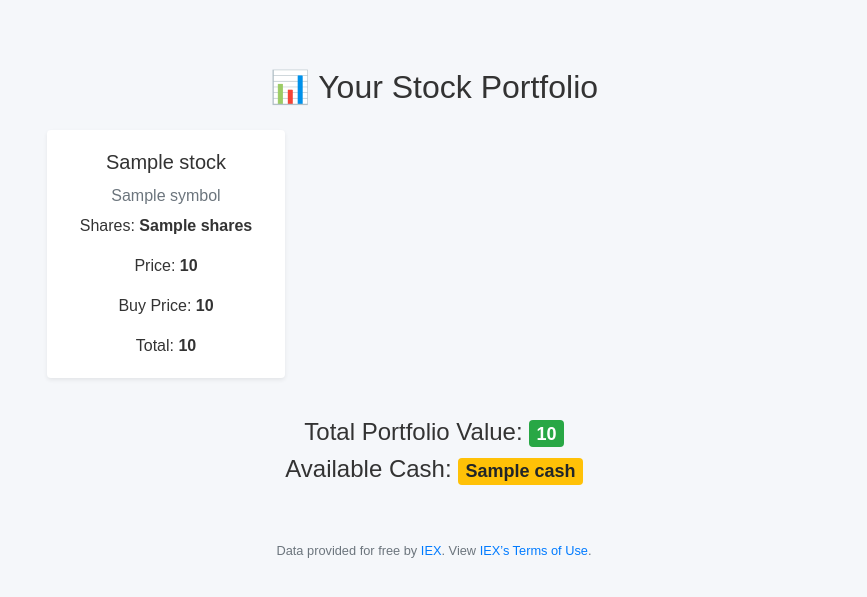
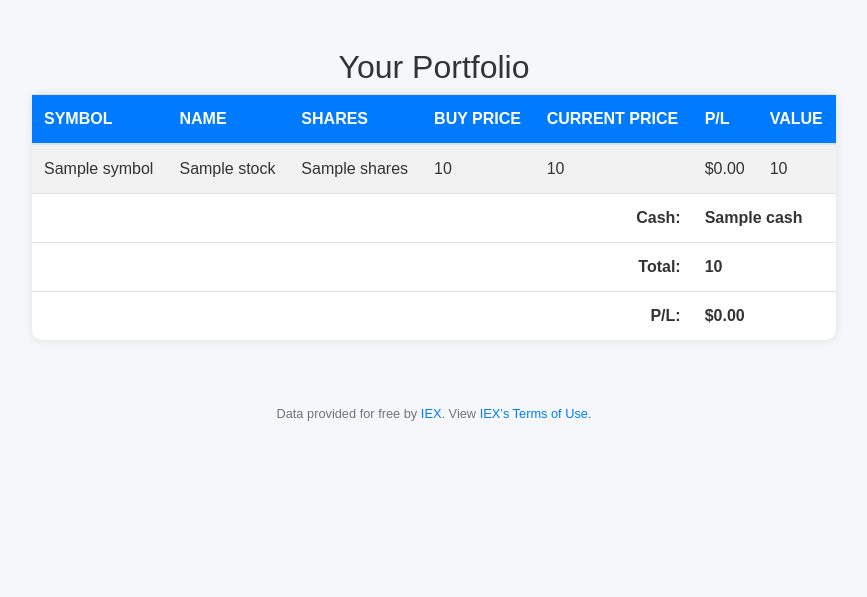
Before and after one commit to vniharika35/Trading_Practice_App, a Flask app: template templates/index.html in a window 1280 px wide. Shown: the part 74-671 px from the top of the page, without its empty margins (206-1073 px from the left). Run offline with Flask 3, Linux system fonts and the light colour scheme; the template is opened without the code that fills it: most values are stand-ins (such as "Sample title", 1, 10 or a date in 2020); parts of the project's set-up code (start-up, migrations or seed data) failed here and were passed over; some libraries are stand-ins or nearby versions.

Commit message:
1st change working

```diff
--- a/application.py
+++ b/application.py
@@ -5,6 +5,7 @@ sys.stdout = sys.stderr
 from cs50 import SQL
 import datetime
 from flask import Flask, flash, jsonify, redirect, render_template, request, session, json
+from config import Config
 from flask_session import Session
 from tempfile import mkdtemp
 from werkzeug.exceptions import default_exceptions, HTTPException, InternalServerError
@@ -16,6 +17,13 @@ from helpers import apology, login_required, lookup, usd, getQuote, lookups
 
 # Configure application
 app = Flask(__name__)
+app.config.from_object(Config)
+
+# Inject config into all templates
+@app.context_processor
+def inject_config():
+    return dict(config=app.config)
+
 
 # Ensure templates are auto-reloaded
 app.config["TEMPLATES_AUTO_RELOAD"] = True
--- /dev/null
+++ b/config.py
@@ -0,0 +1,4 @@
+# config.py
+class Config:
+    # Navigation settings: options are "top" or "sidebar"
+    NAVIGATION_STYLE = "top"  # default is top navigation bar
--- a/templates/index.html
+++ b/templates/index.html
@@ -1,33 +1,45 @@
 {% extends "layout.html" %}
 
-{% block title %}
-    Portfolio
+{% block main %}
+<h2>Your Portfolio</h2>
+<table id="symboltable" class="table table-striped">
+    <thead>
+        <tr>
+            <th>Symbol</th>
+            <th>Name</th>
+            <th>Shares</th>
+            <th>Buy Price</th>
+            <th>Current Price</th>
+            <th>P/L</th>
+            <th>Value</th>
+        </tr>
+    </thead>
+    <tbody>
+        {% for stock in stocksListWithPrice %}
+        <tr>
+            <td>{{ stock["symbol"] }}</td>
+            <td>{{ stock["name"] }}</td>
+            <td>{{ stock["shares"] }}</td>
+            <td>{{ stock["buyPrice"] }}</td>
+            <td>{{ stock["price"] }}</td>
+            <td>$0.00</td> <!-- P/L gets updated by tableUpdate.js -->
+            <td>{{ stock["total"] }}</td>
+        </tr>
+        {% endfor %}
+    </tbody>
+    <tfoot>
+        <tr>
+            <td colspan="5" class="text-right"><strong>Cash:</strong></td>
+            <td colspan="2" id="cash">{{ cash }}</td>
+        </tr>
+        <tr>
+            <td colspan="5" class="text-right"><strong>Total:</strong></td>
+            <td colspan="2" id="total">{{ total }}</td>
+        </tr>
+        <tr>
+            <td colspan="5" class="text-right"><strong>P/L:</strong></td>
+            <td colspan="2" id="PL">$0.00</td>
+        </tr>
+    </tfoot>
+</table>
 {% endblock %}
-
-{% block main %}
-    <div class="container">
-        <h2 class="text-center mb-4">📊 Your Stock Portfolio</h2>
-
-        <div class="row">
-            {% for stock in stocksListWithPrice %}
-            <div class="col-md-4 mb-3">
-                <div class="card shadow-sm border-0">
-                    <div class="card-body">
-                        <h5 class="card-title">{{ stock["name"] }}</h5>
-                        <h6 class="text-muted">{{ stock["symbol"] }}</h6>
-                        <p class="card-text">Shares: <strong>{{ stock["shares"] }}</strong></p>
-                        <p class="card-text">Price: <strong>{{ stock["price"] }}</strong></p>
-                        <p class="card-text">Buy Price: <strong>{{ stock["buyPrice"] }}</strong></p>
-                        <p class="card-text">Total: <strong>{{ stock["total"] }}</strong></p>
-                    </div>
-                </div>
-            </div>
-            {% endfor %}
-        </div>
-
-        <div class="text-center mt-4">
-            <h4>Total Portfolio Value: <span class="badge badge-success">{{ total }}</span></h4>
-            <h4>Available Cash: <span class="badge badge-warning">{{ cash }}</span></h4>
-        </div>
-    </div>
-{% endblock %}
--- a/templates/layout.html
+++ b/templates/layout.html
@@ -1,34 +1,32 @@
 <!DOCTYPE html>
-
 <html lang="en">
-
     <head>
-
         <!-- Required meta tags -->
         <meta charset="utf-8">
         <meta name="viewport" content="width=device-width, initial-scale=1, shrink-to-fit=no">
 
-        <!-- documentation at http://getbootstrap.com/docs/4.1/, alternative themes at https://bootswatch.com/ -->
+        <!-- Bootstrap CSS from CDN -->
         <link href="https://maxcdn.bootstrapcdn.com/bootstrap/4.1.3/css/bootstrap.min.css" rel="stylesheet">
 
-        <!-- https://favicon.io/emoji-favicons/money-mouth-face/ -->
-        <link href="/static/favicon.ico" rel="icon">
+        <!-- Favicon -->
+        <link href="{{ url_for('static', filename='favicon.ico') }}" rel="icon">
 
-        <link href="/static/styles.css" rel="stylesheet">
+        <!-- Custom styles -->
+        <link href="{{ url_for('static', filename='styles.css') }}" rel="stylesheet">
 
+        <!-- JavaScript libraries from CDN -->
         <script src="https://code.jquery.com/jquery-3.3.1.min.js"></script>
         <script src="https://cdnjs.cloudflare.com/ajax/libs/popper.js/1.14.3/umd/popper.min.js"></script>
         <script src="https://maxcdn.bootstrapcdn.com/bootstrap/4.1.3/js/bootstrap.min.js"></script>
-        <script src="https://ajax.googleapis.com/ajax/libs/jquery/3.1.0/jquery.min.js"></script>
+        <!-- Remove duplicate jQuery reference if not needed -->
 
         <title>{% block title %}Stock Finance{% endblock %}</title>
+    </head>
+    <body>
+        <script type="text/javascript" src="{{ url_for('static', filename='tableUpdate.js') }}"></script>
 
-
-    </head>
-
-    <body>
-
-        <script type="text/javascript" src="../static/tableUpdate.js"></script>
+        {% if config.NAVIGATION_STYLE == 'top' %}
+        <!-- Top Navigation Bar -->
         <nav class="navbar navbar-expand-md navbar-dark bg-primary">
           <a class="navbar-brand" href="/">📈 Stock Trader</a>
           <button class="navbar-toggler" data-toggle="collapse" data-target="#navbar">
@@ -53,54 +51,47 @@
               {% endif %}
           </div>
         </nav>
-
-        <!-- <nav class="navbar navbar-expand-md navbar-light bg-light border">
-            <a class="navbar-brand" href="/"><span class="red">Trad</span><span class="yellow">ing</span>
-            <span class="green">$</span><span class="blue">App</span></a>
-            <button aria-controls="navbar" aria-expanded="false" aria-label="Toggle navigation" class="navbar-toggler" data-target="#navbar" data-toggle="collapse" type="button">
-                <span class="navbar-toggler-icon"></span>
-            </button>
-            <div class="collapse navbar-collapse" id="navbar">
+        {% else %}
+        <!-- Sidebar Navigation (Placeholder) -->
+        <div class="sidebar" style="background:#007bff; padding:20px; color:white;">
+          <h3>Sidebar Navigation</h3>
           {% if session.user_id %}
-                    <ul class="navbar-nav mr-auto mt-2">
-                        <li class="nav-item"><a class="nav-link" href="/quote">Quote</a></li>
-                        <li class="nav-item"><a class="nav-link" href="/buy">Buy</a></li>
-                        <li class="nav-item"><a class="nav-link" href="/sell">Sell</a></li>
-                        <li class="nav-item"><a class="nav-link" href="/history">History</a></li>
+              <ul class="list-unstyled">
+                  <li><a href="/quote" style="color:white;">📊 Quote</a></li>
+                  <li><a href="/buy" style="color:white;">💵 Buy</a></li>
+                  <li><a href="/sell" style="color:white;">💰 Sell</a></li>
+                  <li><a href="/history" style="color:white;">📜 History</a></li>
               </ul>
-                    <ul class="navbar-nav ml-auto mt-2">
-                        <li class="nav-item"><a class="nav-link" href="/logout">Log Out</a></li>
-                    </ul>
+              <a class="btn btn-warning text-dark" href="/logout">Logout</a>
           {% else %}
-                    <ul class="navbar-nav ml-auto mt-2">
-                        <li class="nav-item"><a class="nav-link" href="/register">Register</a></li>
-                        <li class="nav-item"><a class="nav-link" href="/login">Log In</a></li>
+              <ul class="list-unstyled">
+                  <li><a href="/register" style="color:white;">Register</a></li>
+                  <li><a href="/login" style="color:white;">Login</a></li>
               </ul>
           {% endif %}
         </div>
-        </nav> -->
+        {% endif %}
 
         {% if get_flashed_messages(with_categories=true) %}
-
             <header>
                 {% with messages = get_flashed_messages(with_categories=true) %}
                   {% if messages %}
                     {% for category, message in messages %}
                       {% if category == "buy" %}
                         <div class="alert alert-success border text-center" role="alert">
-                          {{message}}
+                          {{ message }}
                         </div>
                       {% elif category == "sell" %}
                         <div class="alert alert-dark border text-center" role="alert">
-                          {{message}}
+                          {{ message }}
                         </div>
                       {% elif category == "login" %}
                         <div class="alert alert-primary border text-center" role="alert">
-                          {{message}}
+                          {{ message }}
                         </div>
                       {% else %}
                         <div class="alert alert-warning border text-center" role="alert">
-                          {{message}}
+                          {{ message }}
                         </div>
                       {% endif %}
                     {% endfor %}
@@ -111,13 +102,11 @@
 
         <main class="container p-5">
             {% block main %}{% endblock %}
-            <script src="../static/alert.js"></script>
+            <script src="{{ url_for('static', filename='alert.js') }}"></script>
         </main>
 
         <footer class="small text-center text-muted">
             Data provided for free by <a href="https://iextrading.com/developer">IEX</a>. View <a href="https://iextrading.com/api-exhibit-a/">IEX’s Terms of Use</a>.
         </footer>
-
     </body>
-
 </html>
```
Lines whose indentation alone changed are shown as unchanged.
